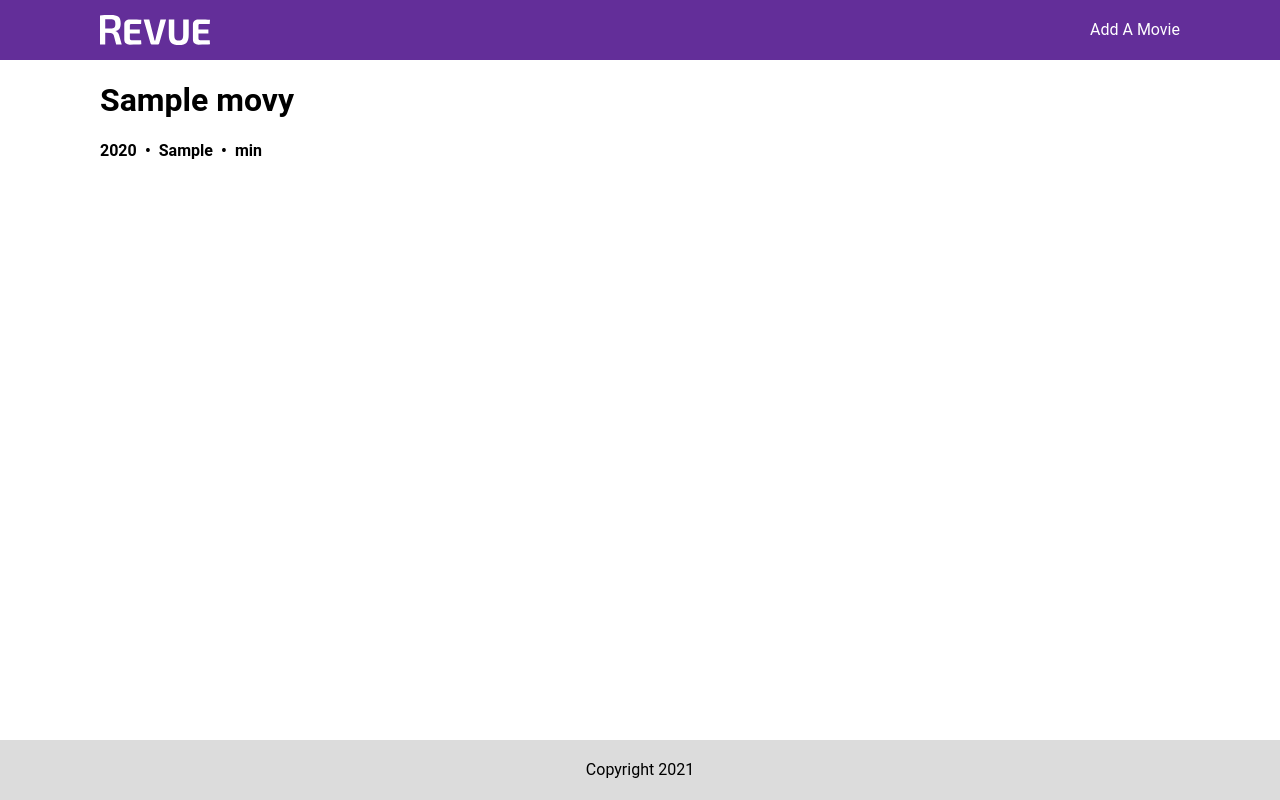
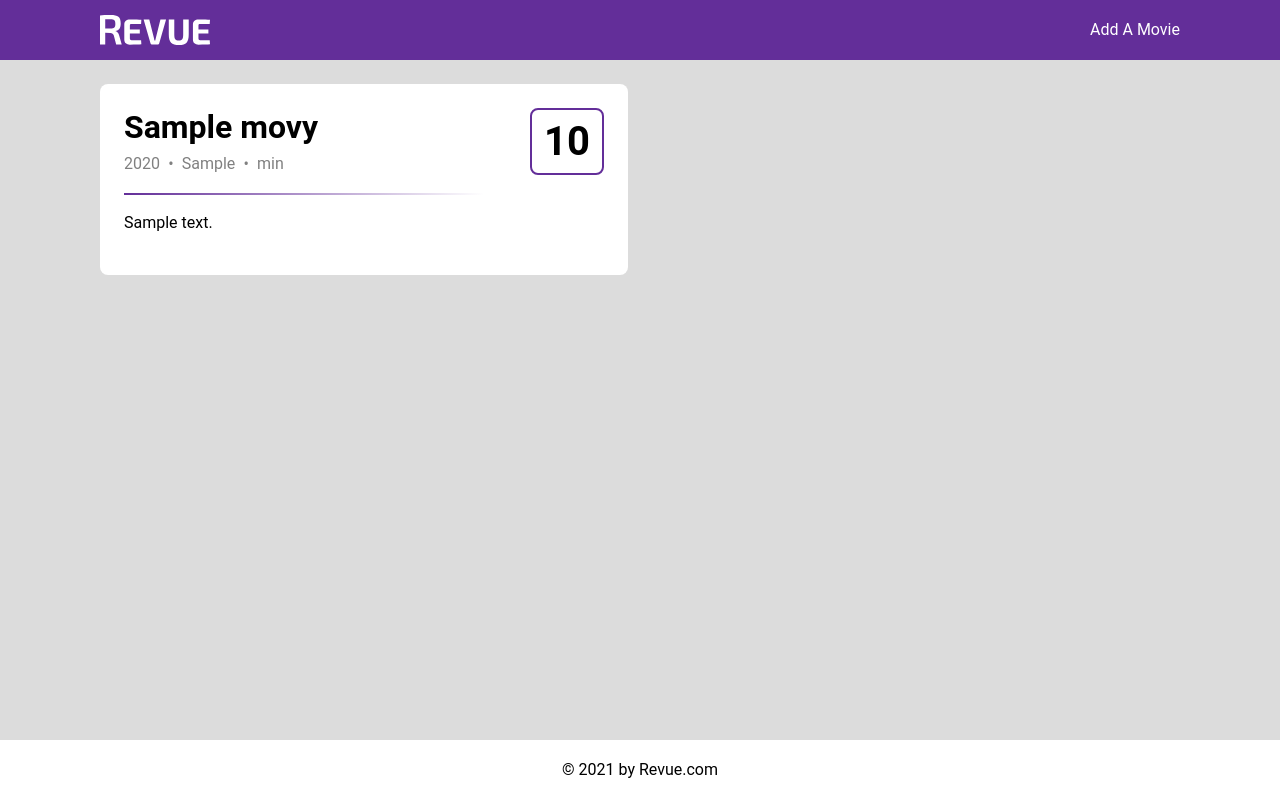
Before and after one commit to CrypticVigil/revue, a PHP site: page / in a window 1280 px wide. Run offline with PHP 8.4, Linux system fonts and the light colour scheme; tables that the repository leaves empty or names only in its code hold one stand-in row (values such as "Sample post"); data that the repository does not hold is empty.

Commit message:
converted movies to cards

```diff
--- a/db_connect.php
+++ b/db_connect.php
@@ -1,14 +1,16 @@
 <?php
 
+// variables for the connect function
 $host = 'localhost';
 $user = 'chad';
 $pw = 'orionrigel';
 $db = 'revue';
 
-// create the connection
-$conn = mysqli_connect($host, $user, $pw, $db);
+// open a new connection to the MySQL server
+$conn = new mysqli($host, $user, $pw, $db);
 
-// check the connection
-if (!$conn) {
-	die('Connection failed: ' . mysqli_connect_error());
+// check the connection for errors
+if ($conn -> connect_errno) {
+	echo "Failed to connect to MySQL: " . $conn -> connect_error;
+	exit();
 }
--- a/index.php
+++ b/index.php
@@ -1,11 +1,12 @@
 <?php
 
+// set up a new connection to the server
 include 'db_connect.php';
 
-$sql = "SELECT * FROM movies WHERE id=1";
+// pull the list of movies from the movies table
+$sql = "SELECT * FROM movies";
 $result = mysqli_query($conn, $sql);
-
-$movie = mysqli_fetch_array($result, MYSQLI_ASSOC);
+$movies = mysqli_fetch_all($result, MYSQLI_ASSOC);
 
 ?>
 
@@ -17,8 +18,26 @@ $movie = mysqli_fetch_array($result, MYSQLI_ASSOC);
 
 	<main>
 		<div class="main-container">
-			<h1><?= $movie[title] ?></h1>
-			<h4><?= $movie[year] ?>&ensp;&bull;&ensp;<?= $movie[rated] ?>&ensp;&bull;&ensp;<?= $movie[length] ?>min</h4>
+
+			<div class="movies-container">
+
+				<?php foreach ($movies as $movie): ?>
+					<div class="movie-card">
+						<div class="title-container">
+							<div class="title-container--left">
+								<h1><?= $movie[title] ?></h1>
+								<h4><?= $movie[year] ?>&ensp;&bull;&ensp;<?= $movie[rated] ?>&ensp;&bull;&ensp;<?= $movie[length] ?>min</h4>
+							</div>
+							<div class="title-container--right">
+								<h2 class="movie-score"><?= $movie[score] ?></h2>
+							</div>
+						</div>
+						<hr>
+						<p><?= $movie[description] ?></p>
+					</div>
+				<?php endforeach; ?>
+
+			</div>
 
 		</div>
 	</main>
--- a/style.css
+++ b/style.css
@@ -1,3 +1,7 @@
+* {
+	box-sizing: border-box;
+}
+
 body {
 	margin: 0;
 	font-family: Roboto, Arial, sans-serif;
@@ -35,7 +39,7 @@ nav {
 }
 
 .logo img {
-	height: 30px;
+	height: 60px;
 	padding: 15px 0;
 }
 
@@ -45,16 +49,78 @@ main {
 	display: flex;
 	justify-content: center;
 	min-height: calc(100vh - 120px);
+	background-color: gainsboro;
 }
 
 .main-container {
 	width: 1080px;
+	margin: 1.5rem 0;
+}
+
+.main-container h1 {
+	margin: 0;
+}
+
+.main-container h4 {
+	margin: 0.5rem 0 0.75rem 0;
+	font-weight: normal;
+	color: gray;
+}
+
+.movies-container {
+	display: flex;
+	flex-wrap: wrap;
+	justify-content: space-between;
+}
+
+.movie-card {
+	width: calc(50% - 0.75rem);
+	padding: 1.5rem;
+	background-color: white;
+	margin-bottom: 1.5rem;
+	border-radius: 0.5rem;
+}
+
+.movie-card p {
+	line-height: 1.5rem;
+}
+
+.title-container {
+	display: flex;
+}
+
+.title-container--left {
+	width: 80%;
+}
+
+.title-container--right {
+	width: 20%;
+	display: flex;
+	justify-content: right;
+	align-items: flex-start;
+}
+
+.movie-score {
+	margin: 0;
+	padding: 0.5rem 0.75rem;
+	font-size: 2.5rem;
+	border: 2px solid #632e99;
+	border-radius: 0.5rem;
+	text-align: center;
+	display: inline-block;
+}
+
+hr {
+	border: none;
+	height: 2px;
+	background: rgb(99,46,153);
+	background: linear-gradient(90deg, rgba(99,46,153,1) 0%, rgba(255,255,255,1) 75%);
 }
 
 /* ---- ---- footer styles ---- ---- */
 
 footer {
-	background-color: gainsboro;
+	background-color: white;
 	height: 60px;
 	line-height: 60px;
 	text-align: center;
--- a/templates/footer.php
+++ b/templates/footer.php
@@ -1,4 +1,4 @@
 	<footer >
-		<p>Copyright 2021</p>
+		<p>&copy; 2021 by Revue.com</p>
 	</footer>
 </body>
--- a/templates/header.php
+++ b/templates/header.php
@@ -7,9 +7,9 @@
 <body>
 	<nav>
 		<div class="nav-container">
-			<a href="index.php" class="logo"><img src="revue_logo.svg" alt="revue logo" ></a>
+			<a href="index.php" class="logo"><img src="img/revue_logo.svg" alt="revue logo" ></a>
 			<ul>
-				<li><a href="order.php">Add A Movie</a></li>
+				<li><a href="addMovie.php">Add A Movie</a></li>
 			</ul>
 		</div>
 	</nav>
```
Also changed, not shown: addMovie.php (renamed from order.php), img/revue_logo.svg (renamed from revue_logo.svg).
